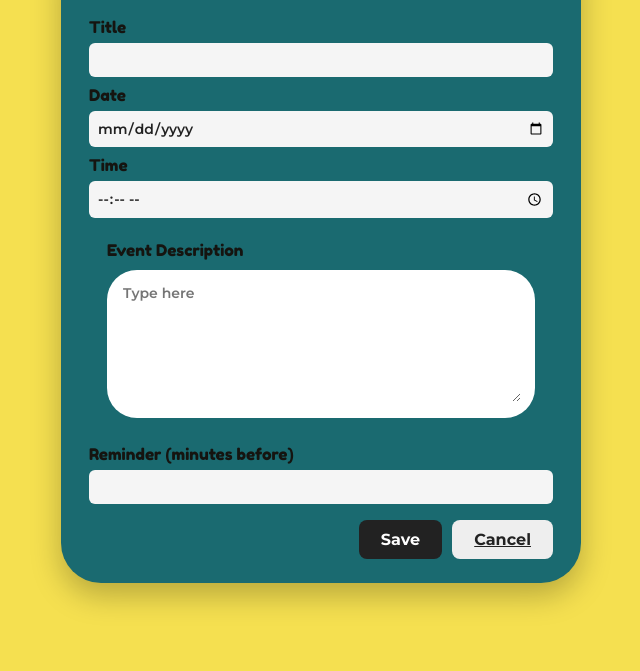
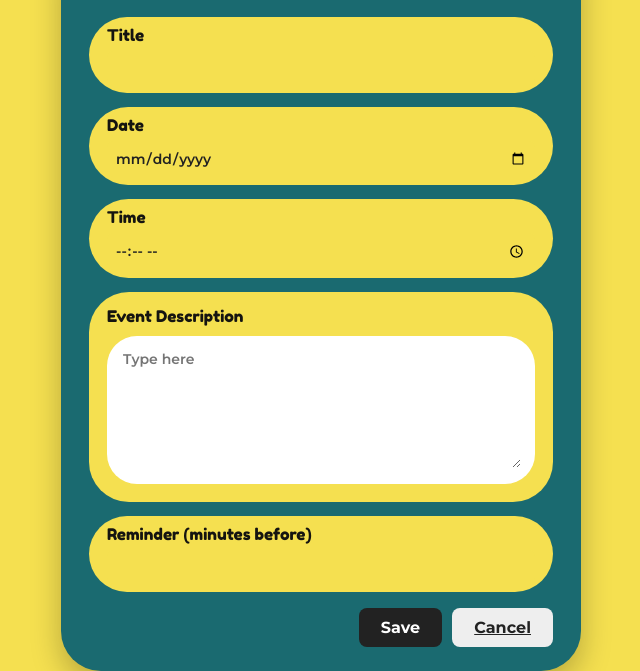
Before and after one commit to RanjanKhadka012/HHGTTG-SE2200, a website: page frontend/create.html in a window 1280 px wide. Shown: the part 160-831 px from the top of the page, without its empty margins (319-959 px from the left). Before the commit the page ends 800 px from the top, so only its background shows below. Drawn offline with Linux system fonts and the light colour scheme.

Commit message:
Change layout of "create event" page

```diff
--- a/frontend/styles.css
+++ b/frontend/styles.css
@@ -356,11 +356,11 @@ body,
 
 
 .create-page .event-form label {
-/*  display: block;
+  display: block;
     margin-bottom: 14px;
-    background: #204c4c;
+    background: #f5e050;
     border-radius: 999px;
-    padding: 8px 18px; */
+    padding: 8px 18px;
     font-family: 'Fredoka One', 'Montserrat', sans-serif;
     font-size: 16px;
     color: #151410;
@@ -377,7 +377,7 @@ vvv Change this to re-do "pill" layout vvv
     width: 100%;
     border: none;
     outline: none;
-    background: whitesmoke; /*Color of text area*/
+    background: #f5e050; /*Color of text area*/
     font-family: 'Montserrat', system-ui, sans-serif;
     font-size: 14px;
     font-weight: 600;
```
